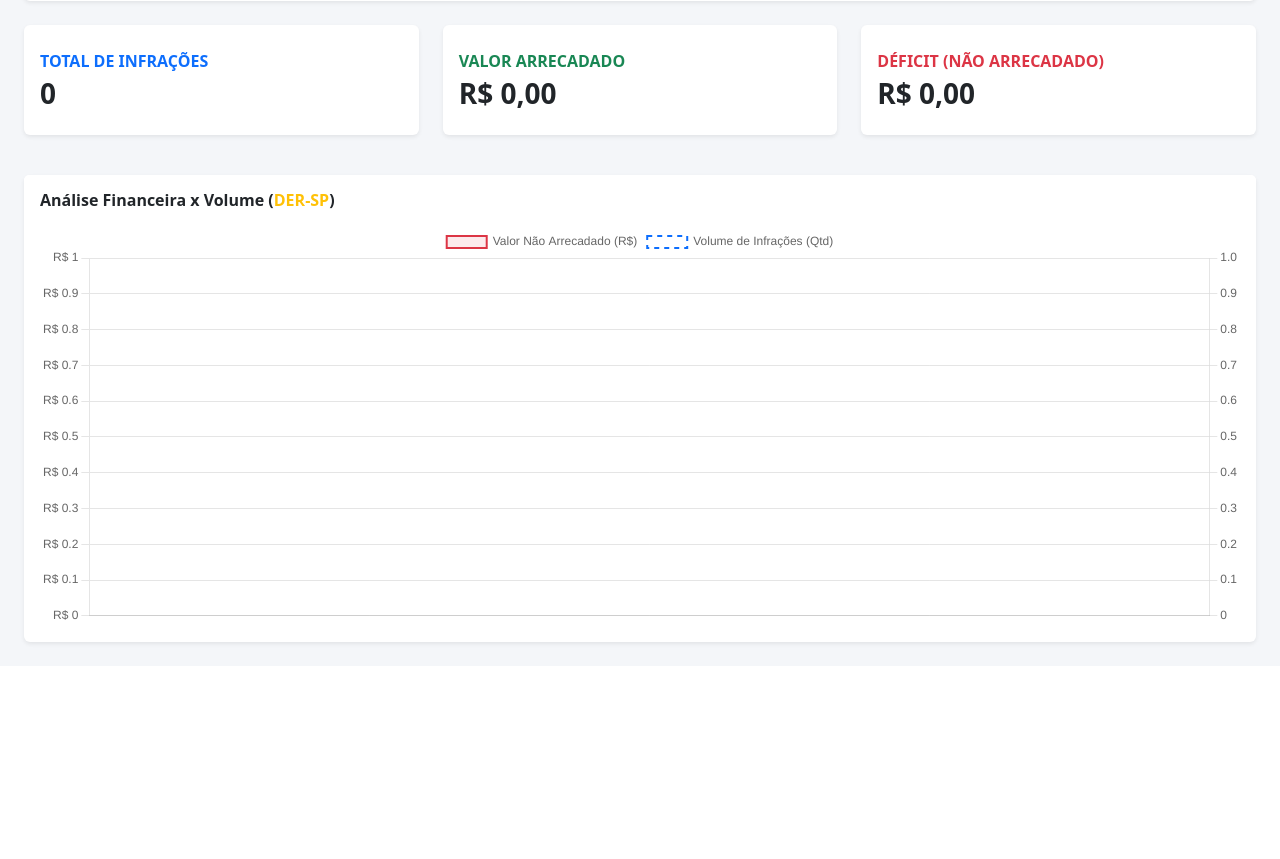
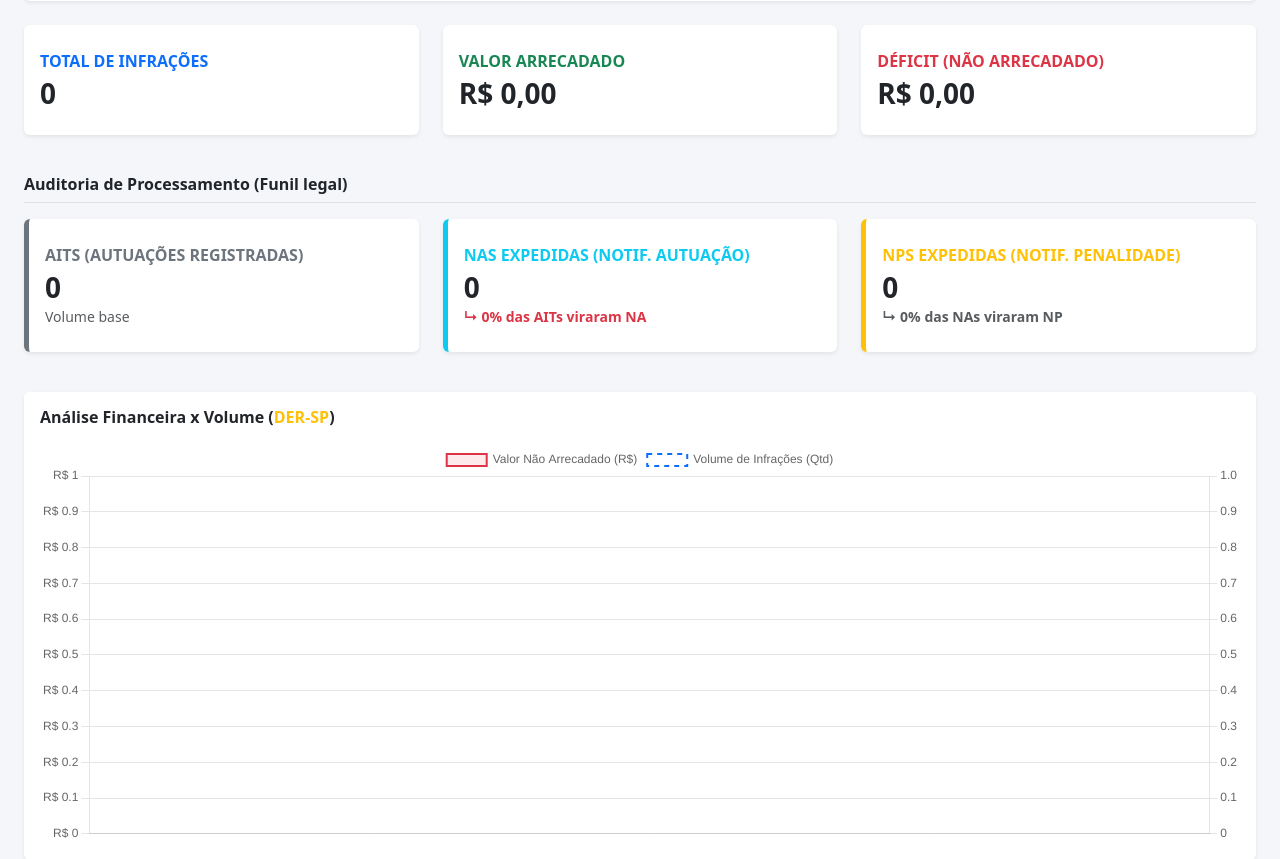
Before and after one commit to arnoldcainan/der-dashboard-infracoes, a Django app: page /dashboard/ in a window 1280 px wide. Shown: the part 188-1047 px from the top of the page. Before the commit the page ends 835 px from the top, so only its background shows below. Run offline with Django 5.2, Linux system fonts and the light colour scheme; data that the repository does not hold is empty.

Commit message:
feat: adiciona novos kpi's de AIT/NA/NP no dashboard

```diff
--- a/dashboard/templates/dashboard/dashboard.html
+++ b/dashboard/templates/dashboard/dashboard.html
@@ -114,6 +114,38 @@
         </div>
     </div>
 
+    <h6 class="m-0 fw-bold text-dark mb-3 mt-4 border-bottom pb-2">Auditoria de Processamento (Funil legal)</h6>
+    <div class="row mb-4">
+        <div class="col-xl-4 col-md-6 mb-3">
+            <div class="card shadow-sm border-secondary h-100 py-2 border-0" style="border-left: 5px solid #6c757d !important;">
+                <div class="card-body">
+                    <div class="text-xs fw-bold text-secondary text-uppercase mb-1">AITs (Autuações Registradas)</div>
+                    <div class="h3 mb-0 fw-bold text-dark" id="kpiAIT">-</div>
+                    <small class="text-muted">Volume base</small>
+                </div>
+            </div>
+        </div>
+        <div class="col-xl-4 col-md-6 mb-3">
+            <div class="card shadow-sm border-info h-100 py-2 border-0" style="border-left: 5px solid #0dcaf0 !important;">
+                <div class="card-body">
+                    <div class="text-xs fw-bold text-info text-uppercase mb-1">NAs Expedidas (Notif. Autuação)</div>
+                    <div class="h3 mb-0 fw-bold text-dark" id="kpiNA">-</div>
+                    <small class="text-muted fw-bold" id="pctNA"></small>
+                </div>
+            </div>
+        </div>
+        <div class="col-xl-4 col-md-6 mb-3">
+            <div class="card shadow-sm border-warning h-100 py-2 border-0" style="border-left: 5px solid #ffc107 !important;">
+                <div class="card-body">
+                    <div class="text-xs fw-bold text-warning text-uppercase mb-1">NPs Expedidas (Notif. Penalidade)</div>
+                    <div class="h3 mb-0 fw-bold text-dark" id="kpiNP">-</div>
+                    <small class="text-muted fw-bold" id="pctNP"></small>
+                </div>
+            </div>
+        </div>
+    </div>
+
+
     <div class="card shadow-sm mb-4 border-0 card-der-accent">
         <div class="card-header bg-white py-3 border-0">
             <h6 class="m-0 fw-bold text-dark">Análise Financeira x Volume (<span class="text-warning">DER-SP</span>)</h6>
@@ -148,6 +180,27 @@
             document.getElementById('kpiQtd').innerText = json.kpis.total_infracoes.toLocaleString('pt-BR');
             document.getElementById('kpiArrecadado').innerText = formatarMoeda(json.kpis.total_arrecadado);
             document.getElementById('kpiPendente').innerText = formatarMoeda(json.kpis.valor_pendente_total);
+
+            // NOVOS CÓDIGOS - Auditoria AIT > NA > NP
+            let totalAIT = json.kpis.total_infracoes;
+            let totalNA = json.kpis.total_na;
+            let totalNP = json.kpis.total_np;
+
+            document.getElementById('kpiAIT').innerText = totalAIT.toLocaleString('pt-BR');
+            document.getElementById('kpiNA').innerText = totalNA.toLocaleString('pt-BR');
+            document.getElementById('kpiNP').innerText = totalNP.toLocaleString('pt-BR');
+
+            // Calcula e exibe as porcentagens de quebra do funil
+            let pctNa = totalAIT > 0 ? ((totalNA / totalAIT) * 100).toFixed(1) : 0;
+            let pctNp = totalNA > 0 ? ((totalNP / totalNA) * 100).toFixed(1) : 0;
+
+            // Se der 100% fica verde, se der menos fica vermelho de alerta
+            document.getElementById('pctNA').innerText = `↳ ${pctNa}% das AITs viraram NA`;
+            document.getElementById('pctNA').className = pctNa >= 99 ? 'text-success fw-bold' : 'text-danger fw-bold';
+
+            document.getElementById('pctNP').innerText = `↳ ${pctNp}% das NAs viraram NP`;
+
+
             if (chartInstance) { chartInstance.destroy(); }
             const ctx = document.getElementById('meuGrafico').getContext('2d');
             chartInstance = new Chart(ctx, {
--- a/dashboard/views.py
+++ b/dashboard/views.py
@@ -3,7 +3,7 @@ from django.http import HttpResponse
 from django.shortcuts import render
 from django.http import JsonResponse
 from django.db.models.functions import TruncMonth
-from django.db.models import Count, Sum, F
+from django.db.models import Count, Sum, F, Q
 from rest_framework.views import APIView
 from rest_framework.response import Response
 from rest_framework.parsers import MultiPartParser
@@ -13,6 +13,8 @@ import csv
 import io
 from datetime import datetime
 from .models import Infracao, ArquivoImportado
+
+
 
 class ImportarCSVView(APIView):
     parser_classes = [MultiPartParser]
@@ -102,28 +104,10 @@ def pagina_dashboard(request):
 
 
 def api_dados_grafico(request):
-    """API que retorna os dados formatados para o Chart.js"""
-    dados = (
-        Infracao.objects
-        .annotate(mes=TruncMonth('data_infracao'))
-        .values('mes')
-        .annotate(total=Count('id'))
-        .order_by('mes')
-    )
+    """API que retorna os dados filtrados, KPIs financeiros e Funil de Auditoria."""
+    queryset = Infracao.objects.all()
 
-    labels = []
-    valores = []
-
-    for item in dados:
-        if item['mes']:
-            labels.append(item['mes'].strftime('%m/%Y'))
-            valores.append(item['total'])
-
-    return JsonResponse({'labels': labels, 'valores': valores})
-
-def api_dados_grafico(request):
-    """API que retorna os dados filtrados e os KPIs financeiros."""
-    queryset = Infracao.objects.all()
+    # 1. Filtros de Data
     data_inicio = request.GET.get('data_inicio')
     data_fim = request.GET.get('data_fim')
 
@@ -132,12 +116,17 @@ def api_dados_grafico(request):
     if data_fim:
         queryset = queryset.filter(data_infracao__lte=data_fim)
 
+    # 2. Cálculos dos KPIs (Financeiro + Auditoria)
     totais = queryset.aggregate(
         total_infracoes=Count('id'),
         total_arrecadado=Sum('valor_pago'),
-        valor_pendente_total=Sum(F('valor_infracao') - F('valor_pago'))
+        valor_pendente_total=Sum(F('valor_infracao') - F('valor_pago')),
+        # KPIs de Auditoria (Funil)
+        total_na=Count('id', filter=Q(data_na__isnull=False)),
+        total_np=Count('id', filter=Q(data_np__isnull=False))
     )
 
+    # 3. Dados do Gráfico de Evolução
     dados_mensais = (
         queryset
         .annotate(mes=TruncMonth('data_infracao'))
@@ -157,14 +146,16 @@ def api_dados_grafico(request):
         if item['mes']:
             labels.append(item['mes'].strftime('%m/%Y'))
             valores_qtd.append(item['total_qtd'])
-            # Converte Decimal para float para não quebrar o JSON
             valores_pendentes.append(float(item['pendente_mes'] or 0))
 
+    # 4. Retorno do JSON consolidado
     return JsonResponse({
         'kpis': {
             'total_infracoes': totais['total_infracoes'] or 0,
             'total_arrecadado': float(totais['total_arrecadado'] or 0),
-            'valor_pendente_total': float(totais['valor_pendente_total'] or 0)
+            'valor_pendente_total': float(totais['valor_pendente_total'] or 0),
+            'total_na': totais['total_na'] or 0,
+            'total_np': totais['total_np'] or 0
         },
         'grafico': {
             'labels': labels,
```
